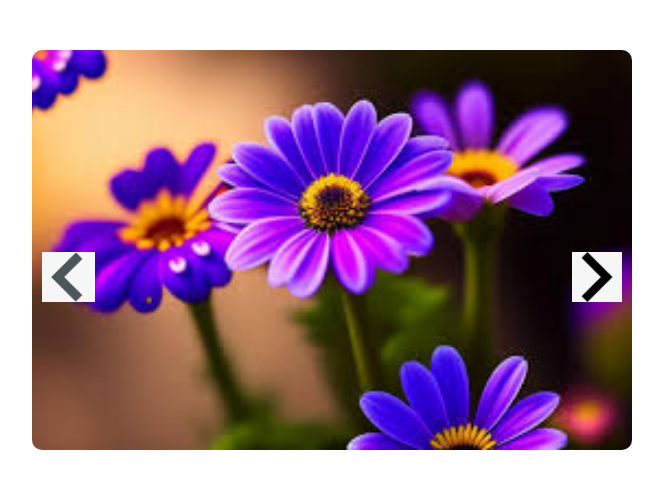
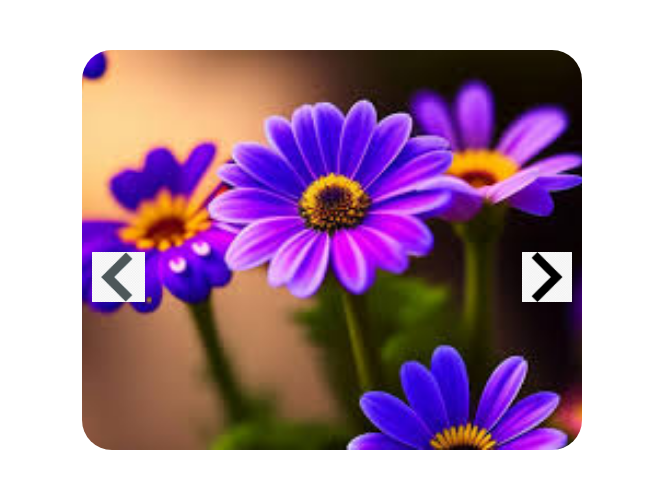
Before and after one commit to VaishnaviKhalkar2024/35assi, a plain HTML site: page index.html in a window 1280 px wide. Shown: the whole page, without its empty margins (308-971 px from the left). Drawn offline with Linux system fonts and the light colour scheme.

Commit message:
css design apply

```diff
--- a/index.html
+++ b/index.html
@@ -12,9 +12,9 @@
     }
     .slide-img{
             height: 400px;
-            width: 600px;
+            width: 500px;
             object-fit: cover;
-            border-radius: 10px;
+            border-radius: 30px;
         }
         .slide-action-icon{
             height: 50px;
@@ -49,7 +49,7 @@
     </div>
 
     <script>
-        const images =["./img/img1.jpg", "./img/img2.jpg", "./img/img3.jpg", "./img/img4.jpg", "./img/img5.jpg","./img/img6.jpg"]
+        const images = ["./img/img1.jpg", "./img/img2.jpg", "./img/img3.jpg", "./img/img4.jpg", "./img/img5.jpg","./img/img6.jpg"]
 
         let index = 0;
         const slideImg = document.getElementById('slide-img');
```
